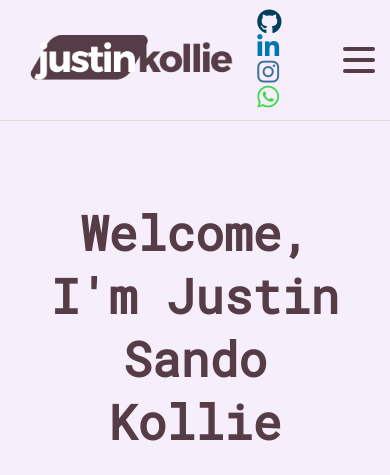
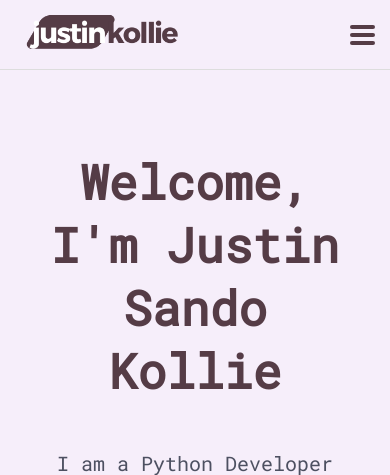
Before and after one commit to sandocodes/personal_portfolio, a Django app: page / in a window 390 px wide. Shown: the top 475 px of the page. Run offline with Django 5.2, Linux system fonts and the light colour scheme; data that the repository does not hold is empty; some libraries are stand-ins or nearby versions.

Commit message:
Update navbar_styles.css
Added responsive styling to navbar_styles.css. Removed social icons from navbar when screen max-width; 768px.

```diff
--- a/portfolio/website/static/navbar_styles.css
+++ b/portfolio/website/static/navbar_styles.css
@@ -70,3 +70,34 @@ nav .hamburger_menu {
     /* Step 1) hide the social link in the navbar */
     /* Step 2) Display reduce the 'nav .hamburger_menu' width to appropriate width */
     /* Step 3) Upon a click of the hanburger lines, display the hidden menu links (Home, About, Projects, Blog and Contact) */
+/* Responsive Blog Detail Page */
+/* For mobile phones: */
+@media only screen and (max-width: 768px) {
+    nav .logo img {
+        height: 45px;
+    }
+
+    nav .social_links {
+        display: none;
+    }
+
+    /* Hamburger Menu */
+    nav .hamburger_menu {
+        /* background-color: yellow; */
+        width: 117.5px;
+    }
+
+    .hamburger_menu .lines {
+        /* display: block; */
+        height: 20px;
+        width: 25px;
+    }
+
+    .hamburger_menu .lines span {
+        /* display: block; */
+        height: 4px;
+        width: 100%;
+        /* border-radius: 10px; */
+        /* background: var(--main_color); */
+    }
+}
```
